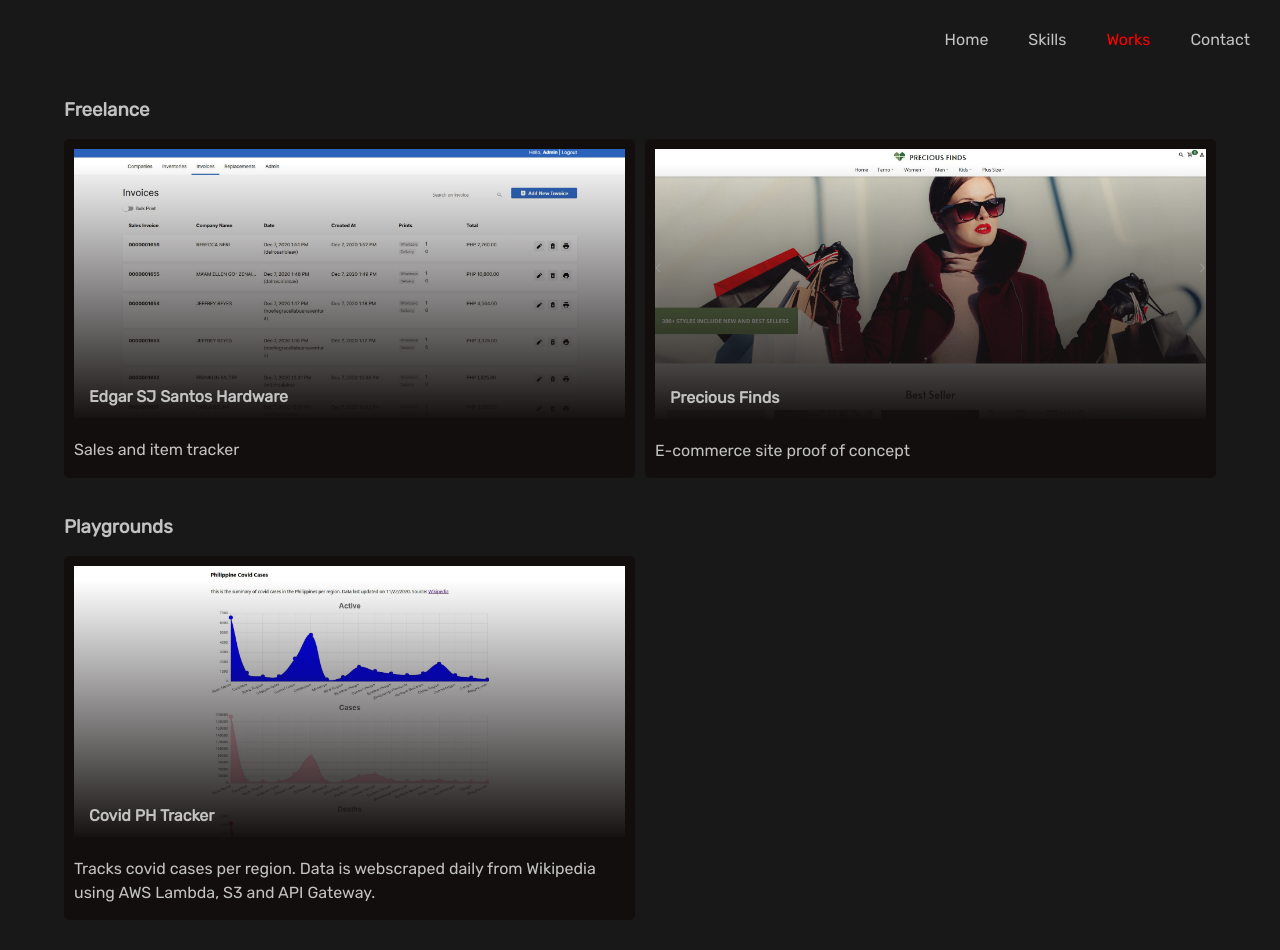
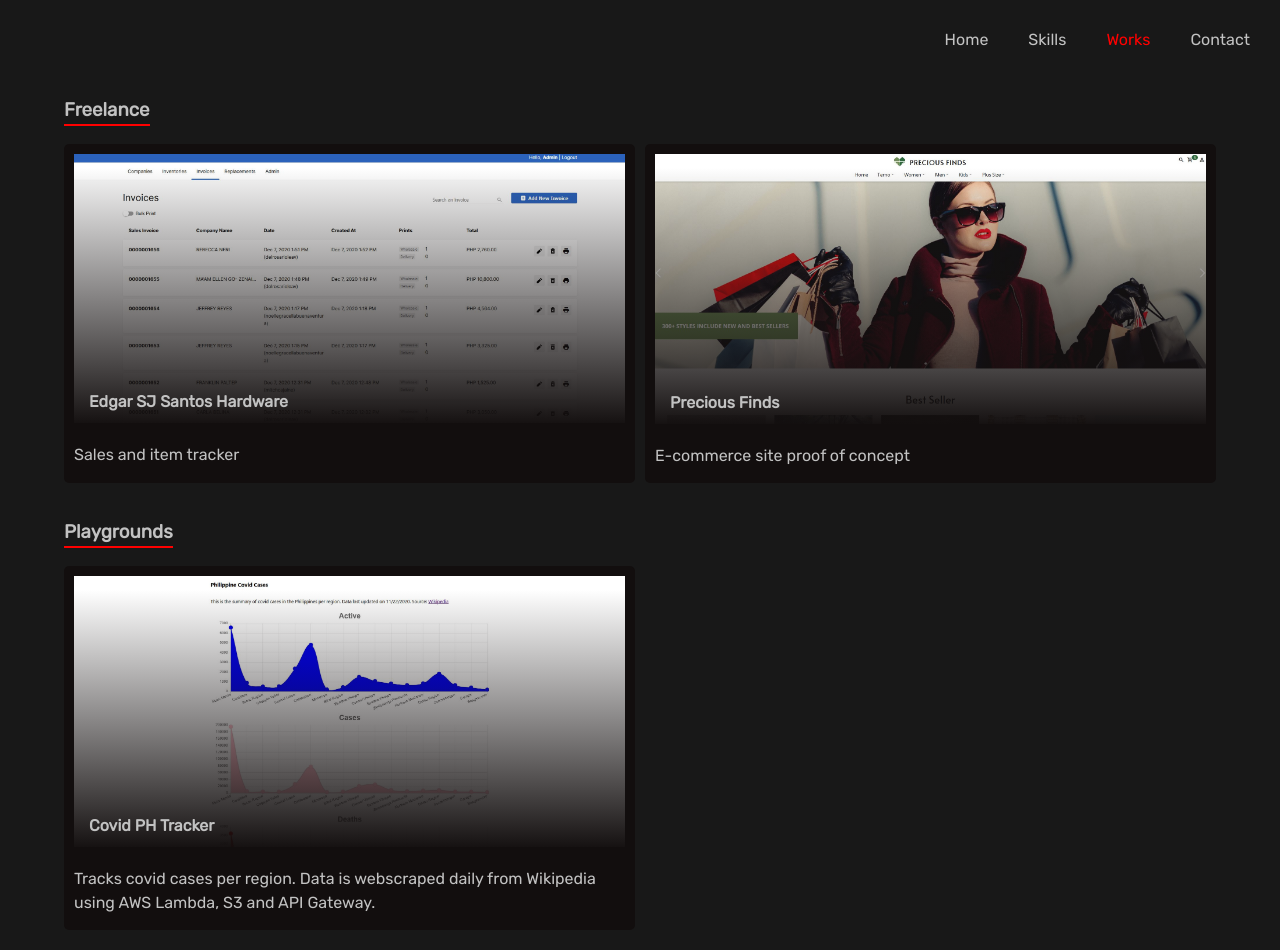
Before and after one commit to lueenavarro/portfolio, a React (Create React App) app: page /works in a window 1280 px wide. Shown: the top 950 px of the page. Built offline with nearby package versions, Linux system fonts and the light colour scheme.

Commit message:
Add an underline in section title

```diff
--- a/src/components/WorksList.jsx
+++ b/src/components/WorksList.jsx
@@ -6,7 +6,7 @@ const WorksList = () => {
   return (
     <div className="wrapper works">
       <div className="works-container">
-      <h3>Freelance</h3>
+      <h3 className="works-section-title">Freelance</h3>
       <div className="works-list">
         <Work
           screenshot="screenshots/esjs-hardware.jpg"
@@ -21,7 +21,7 @@ const WorksList = () => {
         />
       </div>
       <br/>
-      <h3>Playgrounds</h3>
+      <h3 className="works-section-title">Playgrounds</h3>
       <div className="works-list">
         <Work
           screenshot="screenshots/covid-ph-stats.jpg"
--- a/src/components/WorksList.scss
+++ b/src/components/WorksList.scss
@@ -1,8 +1,15 @@
 .works {
   justify-content: flex-start;
+
   &-container {
     width: 90%;
     margin: 0 auto;
+  }
+
+  &-section-title {
+    display: inline-block;
+    border-bottom: 2px solid var(--color-secondary);
+    padding-bottom: 3px;
   }
 
   &-list {
```
